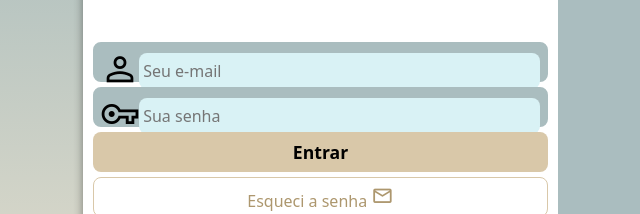
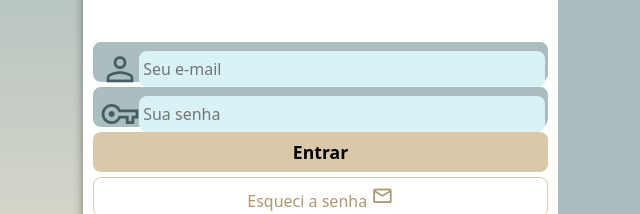
Before and after one commit to GiuliaButtros/projeto-login, a plain HTML site: page index.html in a window 1280 px wide. Shown: the part 332-546 px from the top of the page, 82-722 px from the left. Drawn offline with nearby package versions, Linux system fonts and the light colour scheme.

Commit message:
Update style.css

```diff
--- a/estilos/style.css
+++ b/estilos/style.css
@@ -80,7 +80,7 @@ div.campo > label {
 }
 
 div.campo > span {
-    color:  /*#455e64*/;
+    color:  #455e64;
     /*background-color: rgb(228, 135, 135);*/
     font-size: 2.5em;
     width: 40px;
@@ -90,12 +90,12 @@ div.campo > span {
 div.campo > input {
     background-color: #d9f2f5;
     font-size: 1em;
-    width: calc(100% - 50px);
+    width: calc(100% - 45px);
     height: 100%;
     border: 0px;
     border-radius: 8px;
     padding: 4px;
-    transform: translateY(-12px); /* Sempre que tiver animação, colocar o transform por último*/
+    transform: translateY(-14px); /* Sempre que tiver animação, colocar o transform por último*/
 }
 
 div.campo > input:focus-within {
```
